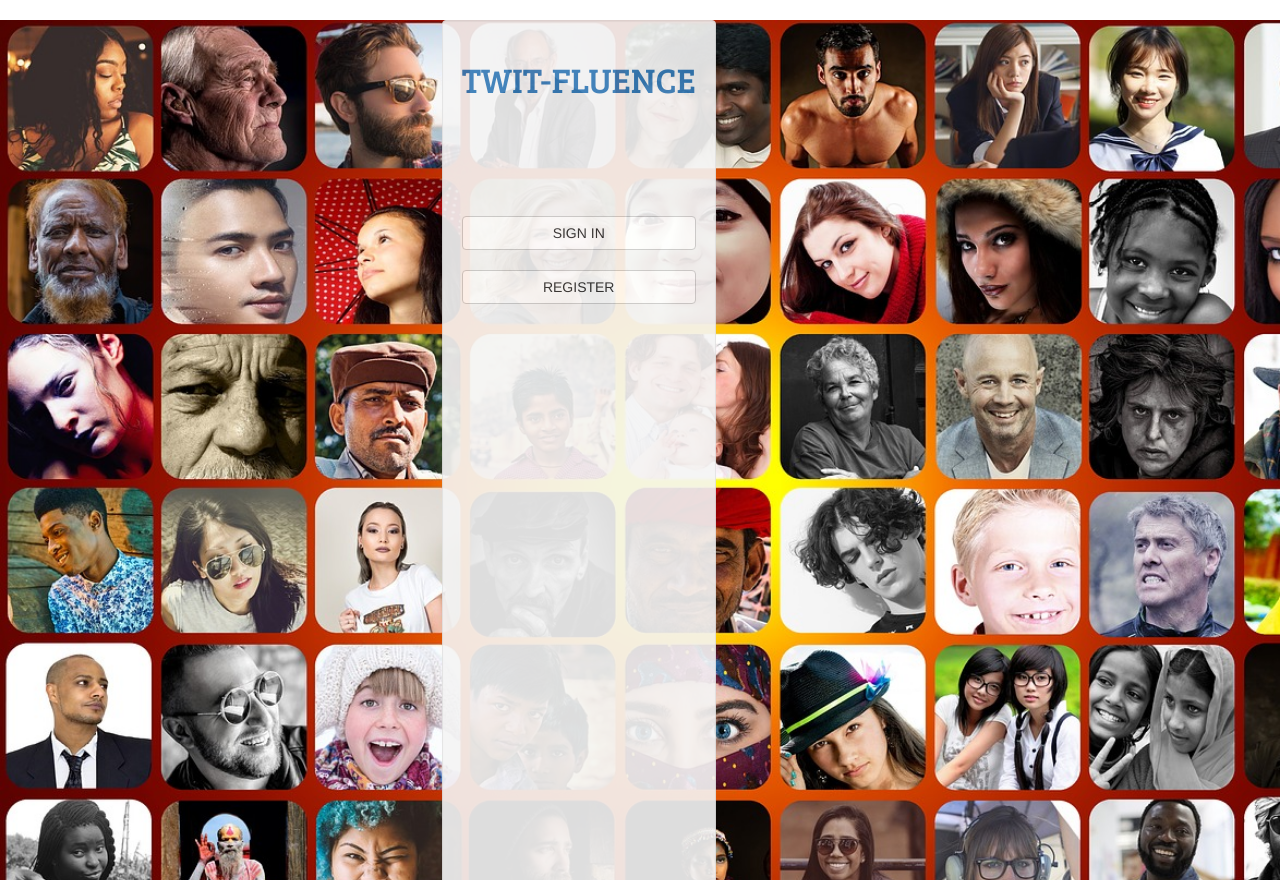
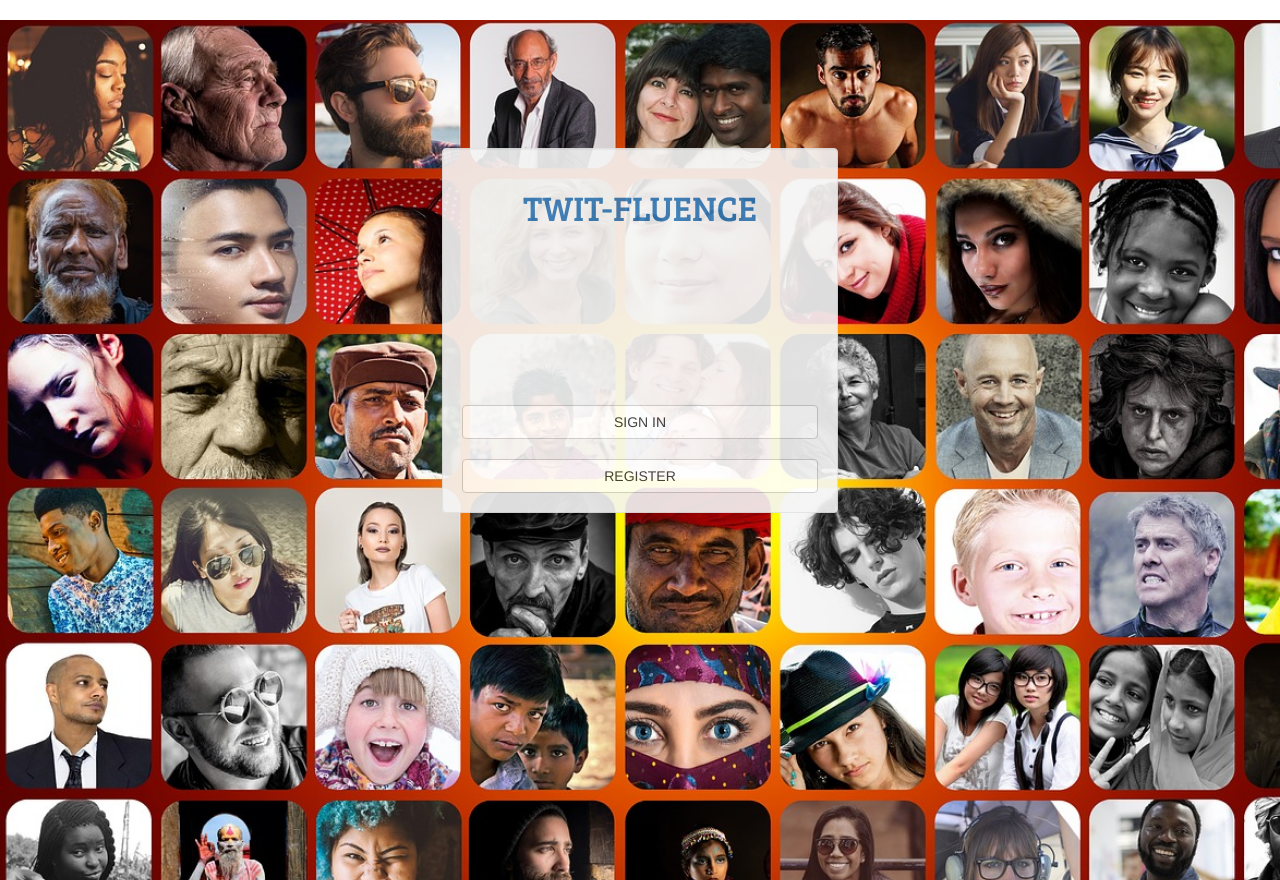
Before and after one commit to NewtonBii/twitfluence, a Flask app: page / in a window 1280 px wide. Shown: the part 50-930 px from the top of the page. Run offline with Flask 2, Linux system fonts and the light colour scheme; some libraries are stand-ins or nearby versions.

Commit message:
Add landing page.

```diff
--- a/app/templates/index.html
+++ b/app/templates/index.html
@@ -9,15 +9,12 @@
 {% else %}
 <div class="container-fluid" style="background-image:url('static/images/faces-2679755_1280.jpg'); background-size:cover; position:fixed; height:100%; width:100%">
   <div class="row">
-    <!-- <div class="col-xs-4">
+    <div class="col-md-4">
 
-    </div> -->
-    <!-- <div class="col-xs-4">
-    </div> -->
-      <div class="col-xs-12 col-sm-4 col-md-4 col-xs-offset-0 col-md-offset-4 col-lg-offset-4 col-xl-offset-4">
-        <div class="well" style="position:fixed; height:100%; opacity:0.9">
+    </div>
+    <div class="col-md-4" style="margin-top:10%">
+      <div class="well" style="height:100%; opacity:0.9; width:100%">
         <a href="{{ url_for('main.index') }}"><h2 class="text-center text-primary" style="font-family: 'Bree Serif', serif;">TWIT-FLUENCE</h2></a>
-
         <div class="buttons" style="margin-top:50%">
           <a href="{{url_for('auth.login')}}">
           <button type="click" name="button" class="btn btn-default btn-block" id="sign-in">SIGN IN</button>
@@ -28,7 +25,8 @@
         </div>
       </div>
     </div>
-
+      <div class="col-md-4">
+      </div>
   </div>
   {% endif %} {% block styles%} {{ super() }}
 <link href="https://fonts.googleapis.com/css?family=Bree+Serif" rel="stylesheet">  <style>
--- a/manage.py
+++ b/manage.py
@@ -4,7 +4,7 @@ from flask_migrate import Migrate, MigrateCommand
 from app.models import User
 
 # Creating app instance
-app = create_app('production')
+app = create_app('development')
 
 manager = Manager(app)
 manager.add_command('server', Server)
```
Lines whose indentation alone changed are shown as unchanged.
